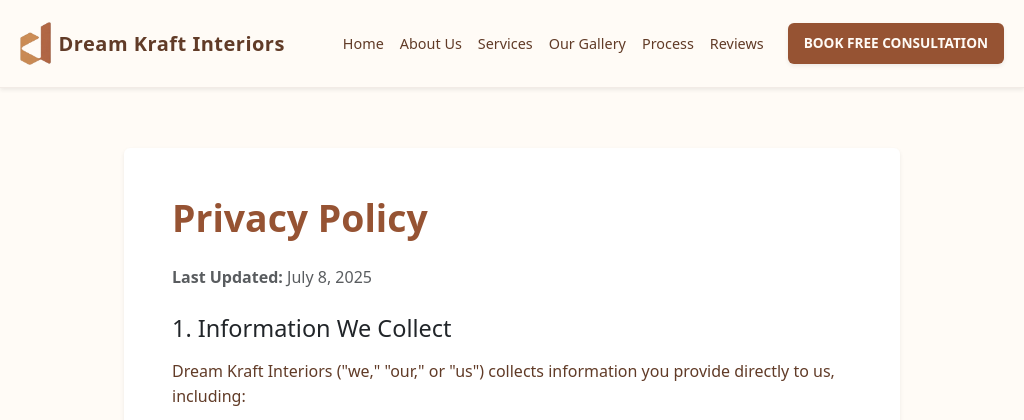
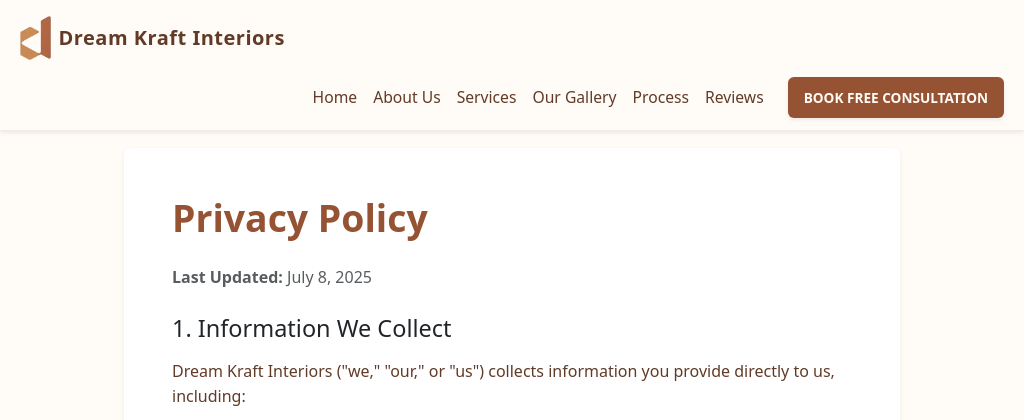
Before and after one commit to GRB-Bharath/dream-kraft-website, a Flask app: template templates/privacy_policy.html in a window 1024 px wide. Shown: the top 420 px of the page. Run offline with Flask 3, Linux system fonts and the light colour scheme; the template is opened without the code that fills it, so the values that code supplies are empty; some libraries are stand-ins or nearby versions; some web fonts are replaced.

Commit message:
Increase responsive navigation text size

```diff
--- a/static/css/style.css
+++ b/static/css/style.css
@@ -286,11 +286,11 @@ footer .navbar-logo {
     }
 
     .navbar-nav {
-        gap: 0.95rem;
+        gap: 0.85rem;
     }
 
     .nav-link {
-        font-size: 0.9rem;
+        font-size: 0.98rem;
     }
 
     .btn-consultation {
```
